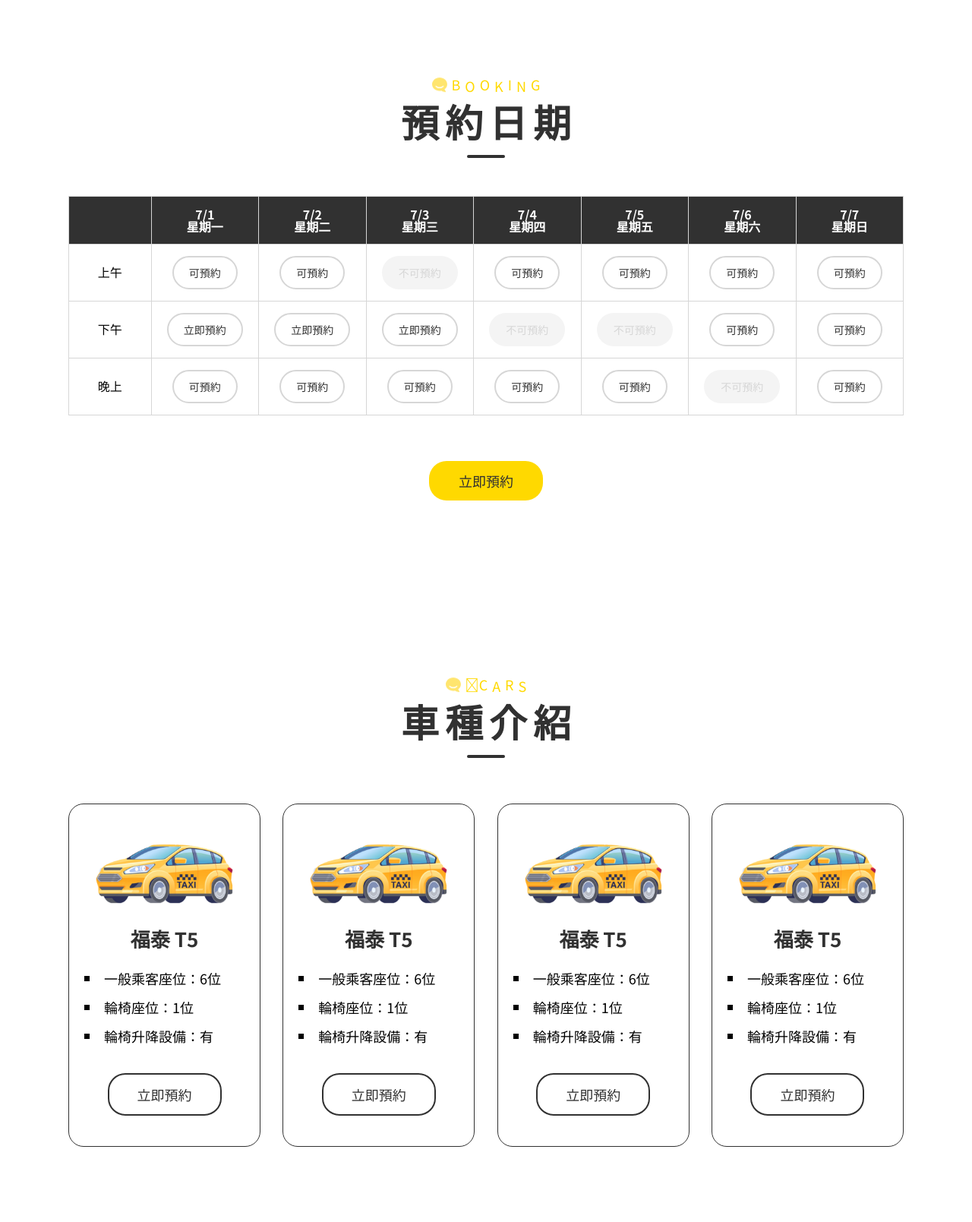
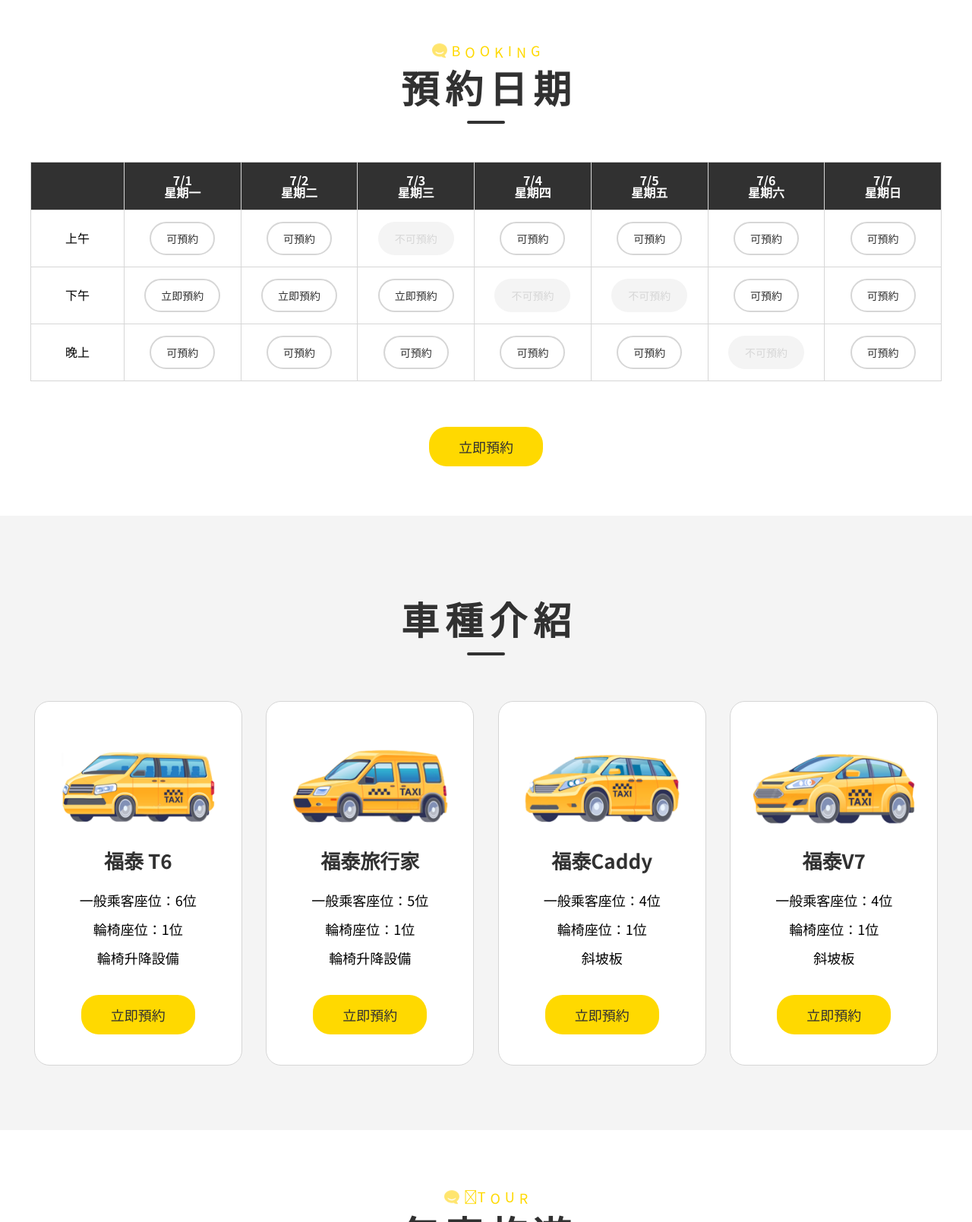
Before and after one commit to ohya-team/ohya-accessible-taxi, a PHP site: page / in a window 1280 px wide. Shown: the part 689-2298 px from the top of the page at 76% size. Run offline with PHP 8.4, Linux system fonts and the light colour scheme; style sheets or scripts are compiled from the project's sources; some libraries are stand-ins or nearby versions.

Commit message:
index rwd update

```diff
--- a/dev/index.html
+++ b/dev/index.html
@@ -9,6 +9,7 @@
   <link rel="stylesheet" href="css/slider-pro.css">
   <script type="text/javascript" src="js/jqueryMin.js"></script>
   <script type="text/javascript" src="js/jquerySliderPro.js"></script>
+  <link rel="stylesheet" href="https://pro.fontawesome.com/releases/v5.10.0/css/all.css" integrity="sha384-AYmEC3Yw5cVb3ZcuHtOA93w35dYTsvhLPVnYs9eStHfGJvOvKxVfELGroGkvsg+p" crossorigin="anonymous"/>
   <title>index</title>
 </head>
 
@@ -129,7 +130,7 @@
     </div>
   </section>
 
-  <section class="home-section">
+  <section class="home-section bg-gray">
     <div class="container">
       <h4 class="topic">
         <span><img src="images/icon/Icon simple-hipchat.svg" alt=""></span>
@@ -145,56 +146,56 @@
       <div class="">
         <div class="cards">
           <div class="card">
-            <img src="images/type2.png" alt="Avatar">
+            <img src="images/car/車種/car-t6.png" alt="Avatar">
             <section>
-              <h4>福泰 T5</h4>
+              <h4>福泰 T6</h4>
               <ul>
                 <li>一般乘客座位：6位</li>
                 <li>輪椅座位：1位</li>
-                <li>輪椅升降設備：有</li>
+                <li>輪椅升降設備</li>
               </ul>
             </section>
 
-            <button class="btn-third">立即預約</button>
+            <button class="btn-main">立即預約</button>
           </div>
           <div class="card">
-            <img src="images/type2.png" alt="Avatar">
+            <img src="images/car/車種/car-travel.png" alt="Avatar">
             <section>
-              <h4>福泰 T5</h4>
+              <h4>福泰旅行家</h4>
               <ul>
-                <li>一般乘客座位：6位</li>
+                <li>一般乘客座位：5位</li>
                 <li>輪椅座位：1位</li>
-                <li>輪椅升降設備：有</li>
+                <li>輪椅升降設備</li>
               </ul>
             </section>
 
-            <button class="btn-third">立即預約</button>
+            <button class="btn-main">立即預約</button>
           </div>
           <div class="card">
-            <img src="images/type2.png" alt="Avatar">
+            <img src="images/car/車種/car-caddy.png" alt="Avatar">
             <section>
-              <h4>福泰 T5</h4>
+              <h4>福泰Caddy</h4>
               <ul>
-                <li>一般乘客座位：6位</li>
+                <li>一般乘客座位：4位</li>
                 <li>輪椅座位：1位</li>
-                <li>輪椅升降設備：有</li>
+                <li>斜坡板</li>
               </ul>
             </section>
 
-            <button class="btn-third">立即預約</button>
+            <button class="btn-main">立即預約</button>
           </div>
           <div class="card">
-            <img src="images/type2.png" alt="Avatar">
+            <img src="images/car/車種/car-v7.png" alt="Avatar">
             <section>
-              <h4>福泰 T5</h4>
+              <h4>福泰V7</h4>
               <ul>
-                <li>一般乘客座位：6位</li>
+                <li>一般乘客座位：4位</li>
                 <li>輪椅座位：1位</li>
-                <li>輪椅升降設備：有</li>
+                <li>斜坡板</li>
               </ul>
             </section>
 
-            <button class="btn-third">立即預約</button>
+            <button class="btn-main">立即預約</button>
           </div>
         </div>
       </div>
@@ -329,15 +330,17 @@
     <div class="home-chats">
       <div class="home-chats-content">
         <div class="chat01">
-          <div class="c01">耶喜歡這個旅遊行程哈哈</div>
+          <div class="c01"><a href="forumDetail.html">耶喜歡這個旅遊行程哈哈</a> </div>
           <div class="chat-m01"> <img src="images/forum/chat-m01.svg" alt=""> </div>
         </div>
         <div class="chat02">
-          <div class="c02">耶喜歡這個旅遊行程哈哈</div>
+          <div class="c02"><a href="forumDetail.html">這裡的設施真的對無障礙朋友很友善呢＾＾</a></div>
           <div class="chat-m02"><img src="images/forum/chat-m02.svg" alt=""> </div>
         </div>
         <div class="chat03">
-          <div class="c03">耶喜歡這個旅遊行程哈哈</div>
+
+            <div class="c03"><a href="forumDetail.html">風景好漂亮，一定要再來!!</a></div>
+
           <div class="chat-m03"><img src="images/forum/chat-m03.svg" alt=""> </div>
         </div>
       </div>
--- a/dev/js/bannerSlider.js
+++ b/dev/js/bannerSlider.js
@@ -167,7 +167,7 @@ class Slider {
         x = 0
       }
       this.goTo(x, 1);
-     }, 5000);
+     }, 3000);
   }
 
 
--- a/dev/layout/footer.html
+++ b/dev/layout/footer.html
@@ -16,13 +16,15 @@
             <i class="fab fa-line">
             </i>
           </div>
-          <div class="ig"><i class="fab fa-instagram-square"></i></div>
+          <!-- <div class="ig"><i class="fab fa-instagram-square"></i></div> -->
           <div class="yt"><i class="fab fa-youtube-square"></i></div>
           <div class="fb"><i class="fab fa-facebook-square"></i></div>
         </div>
         <div class="coyeright">
           <span>
-            Copyright © 2021 OhYa Accessible Taxi Inc.</span>
+            Copyright © 2021 OhYa Accessible Taxi Inc. <br>
+            本網站為緯育TibaMe_前端設計工程師班第67期第__組學員專題成果作品，本平台僅供學習、展示之用。若有抵觸有關著作權，或有第三人主張侵害智慧財產權等情事，均由學員負法律上責任，緯育公司概不負責。若有侵權疑慮，您可以私訊[TibaMe-前端設計工程師養成班]，後續會由專人協助處理。
+          </span>
         </div>
       </div>
   </footer>
--- a/dev/sass/layout/_footer.scss
+++ b/dev/sass/layout/_footer.scss
@@ -49,3 +49,9 @@ footer{
       font-size: 12px;
     }
 }
+
+.coyeright{
+  max-width: 760px;
+  margin: auto;
+  padding: 15px;
+}
--- a/dev/sass/layout/_index.scss
+++ b/dev/sass/layout/_index.scss
@@ -8,12 +8,20 @@
 
 }
 
+@media screen and (max-width: 596px) {
+  .home-section h2.chinese-topic{
+    font-size: 32px;
+  }
+}
+
+
 .container.home{
   margin-bottom: 0;
+  padding: 0;
 }
 
 .home-section{
-  padding: 60px;
+  padding: 15px;
 }
 
 .home-section>.container{
@@ -56,12 +64,31 @@
   margin: 0;
 }
 
+.bg-gray{
+  background-color: #f4f4f4;
+}
+
+.cards .card{
+    border-color: #d6d6d6;
+}
+
+
+.card{
+  background-color: #fff;
+  text-align: center;
+    li{
+      list-style: none;
+    }
+}
+
 .home-car-cards{
   margin-top: 50px;
   .container .card{
     border-color: #d6d6d6;
     border-radius: 10px;
     text-align: center;
+    border-radius: 10px;
+
 
     li{
       list-style: none;
@@ -93,9 +120,8 @@ body #coidea {
   background-size: auto ;
   background-repeat: no-repeat;
   width: 100%;
-  height: 100%;
-  min-height: 100%;
-  min-height: 400px;
+  // height: 100%;
+  // min-height: 400px;
   /* overflow: hidden; */
   max-height: 900px;
   margin-top: -68px;
@@ -108,7 +134,7 @@ body #coidea {
   /* width: 100vw; */
   max-height: 900px;
   /* height: 100vh; */
-  min-height: 600px;
+  min-height: 500px;
   overflow: hidden;
 }
 .slider__nav-bar {
@@ -244,7 +270,7 @@ body #coidea {
   max-width: 660px;
   height: auto;
   /* min-height: 600px; */
-  top: 50%; left: 50%;
+  top: 60%; left: 50%;
   transform: translate( -50%, -50% );
 }
 .slider-list__item .front__element {
@@ -453,12 +479,16 @@ body #coidea {
   background: url(../images/forum/home-Forum-bg.svg);
   background-size: cover;
   background-repeat: no-repeat;
-  width: 100%;
-  z-index: -1;
+  // width: 100%;
   position: relative;
   padding: 60px 20px;
   margin-top: 90px;
 }
+
+.home-section-forum .container{
+  margin-bottom: 20px;
+}
+
 .home-chats{
   display: flex;
 }
@@ -470,13 +500,16 @@ body #coidea {
   display: flex;
 }
 
-// .chat01, .chat02, .chat03{
-//   width: auto;
-// }
-
+.chat01, .chat02, .chat03{
+  width: 33.3333%;
+}
+.chat01 img, .chat02 img, .chat03 img{
+  width: 100%;
+}
 
 .c01, .c02, .c03{
-  padding: 50px 20px;
+  padding: 30px 20px;
+  line-height: 1.1;
   background-color: #fff;
   margin: 10px;
   text-align: center;
@@ -484,4 +517,7 @@ body #coidea {
   margin-bottom: 50px;
   border-radius: 10px;
   justify-content: center;
+    a{
+      text-decoration: none;
+    }
 }
```
Also changed, not shown: dev/layout/header.html (+5 -5 lines), dev/images/car/車種/car-caddy.png (added), dev/images/car/車種/car-t6.png (added), dev/images/car/車種/car-travel.png (added), dev/images/car/車種/car-v7.png (added).
